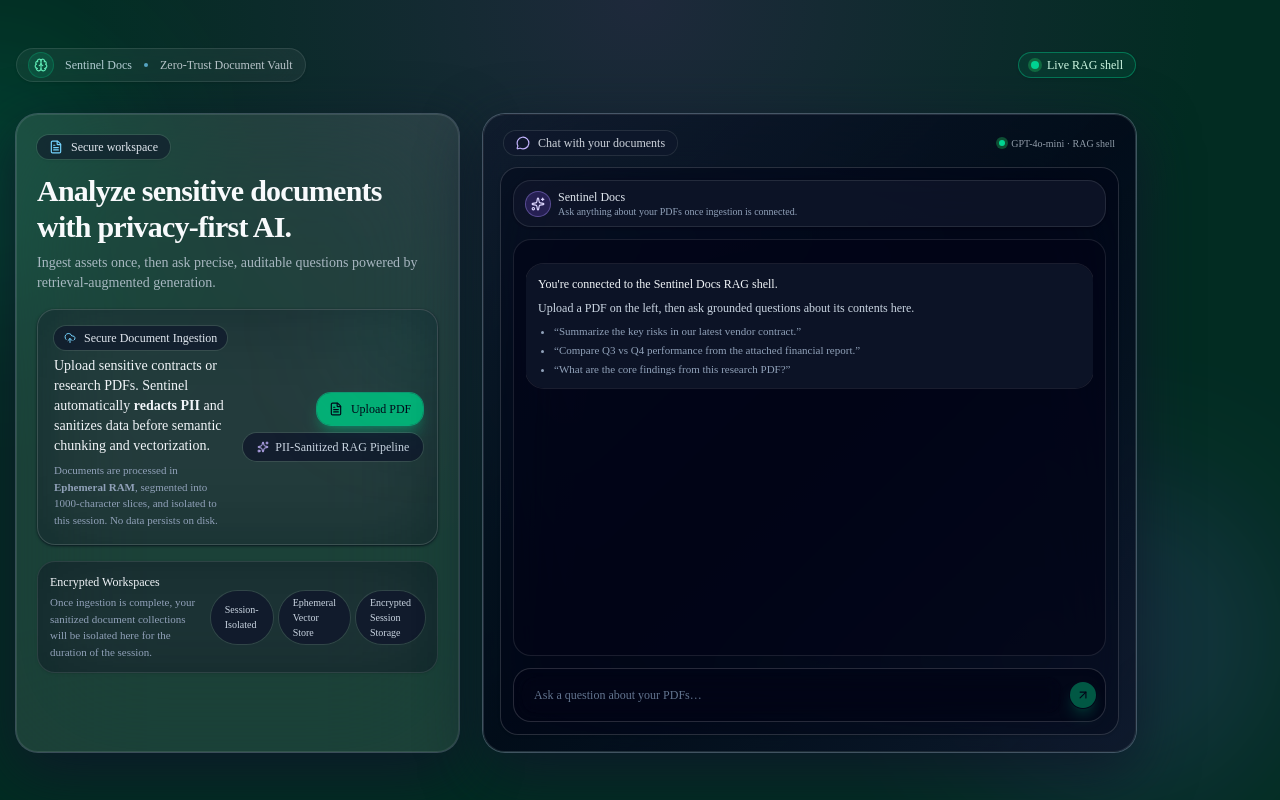
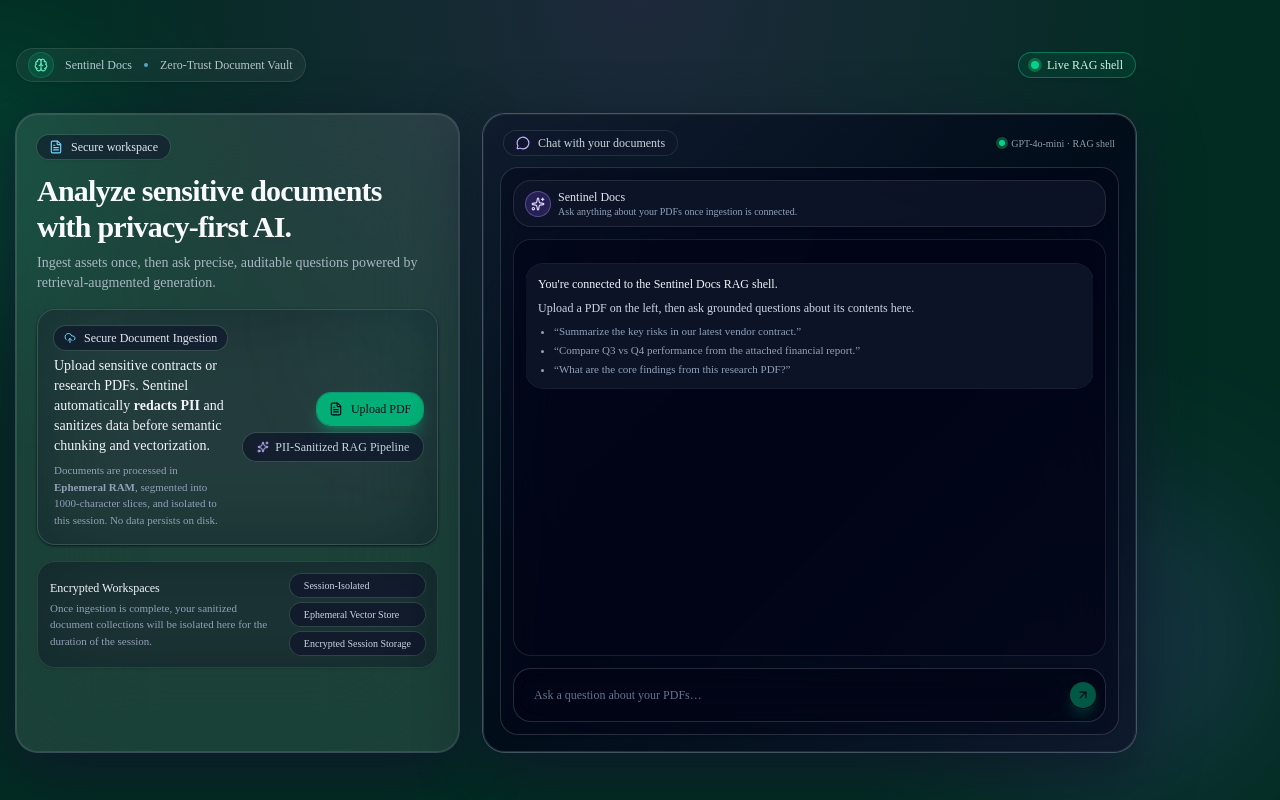
Before and after one commit to GeorgiDS9/sentinel-docs, a Next.js app: page / in a window 1280 px wide. Built offline with nearby package versions, Linux system fonts and the light colour scheme.

Commit message:
style: update labels style

```diff
--- a/src/components/pdf-uploader.tsx
+++ b/src/components/pdf-uploader.tsx
@@ -126,14 +126,14 @@
               will be isolated here for the duration of the session.
             </p>
           </div>
-          <div className="flex gap-1.5">
-            <span className="inline-flex items-center rounded-full bg-slate-900/80 px-3.5 py-1 text-[10px] text-slate-300 ring-1 ring-white/10">
+          <div className="flex flex-col gap-1.5">
+            <span className="inline-flex items-center whitespace-nowrap rounded-full bg-slate-900/80 px-3.5 py-1 text-[10px] text-slate-300 ring-1 ring-white/10">
               Session-Isolated
             </span>
-            <span className="inline-flex items-center rounded-full bg-slate-900/80 px-3.5 py-1 text-[10px] text-slate-300 ring-1 ring-white/10">
+            <span className="inline-flex items-center whitespace-nowrap rounded-full bg-slate-900/80 px-3.5 py-1 text-[10px] text-slate-300 ring-1 ring-white/10">
               Ephemeral Vector Store
             </span>
-            <span className="inline-flex items-center rounded-full bg-slate-900/80 px-3.5 py-1 text-[10px] text-slate-300 ring-1 ring-white/10">
+            <span className="inline-flex items-center whitespace-nowrap rounded-full bg-slate-900/80 px-3.5 py-1 text-[10px] text-slate-300 ring-1 ring-white/10">
               Encrypted Session Storage
             </span>
           </div>
```
